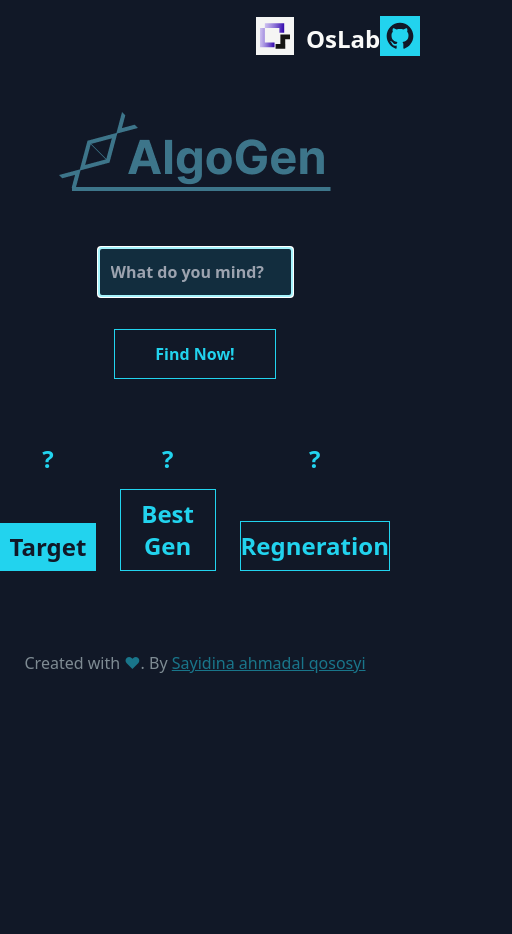
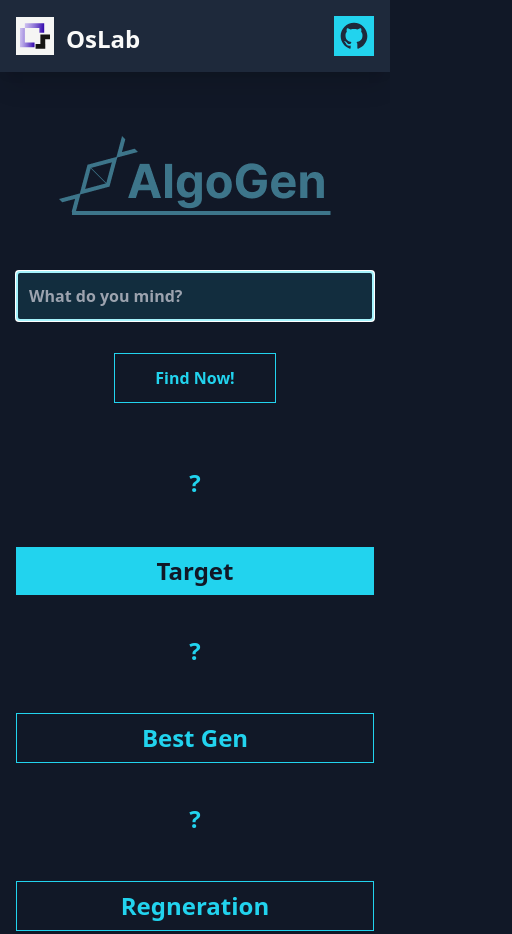
Before and after one commit to oendnsk675/algogen, a website: page index.html in a window 390 px wide. Shown: the top 934 px of the page, 512 px wide, since content can reach past the window. Before the commit the page ends 844 px from the top, so only its background shows below. Drawn offline with Linux system fonts and the light colour scheme; some packages are replaced by stand-ins of ours; a script that the page names is missing.

Commit message:
add responsive

```diff
--- a/index.html
+++ b/index.html
@@ -24,7 +24,7 @@
 </head>
 <body class="w-full h-screen bg-gray-900 text-cyan-400 relative">
 
-    <nav class="w-full flex justify-between bg-secondary2 bg-opacity-30 items-center px-64 smx:px-4 p-4">
+    <nav class="w-full flex justify-between shadow-xl smx:bg-slate-800 bg-secondary2 bg-opacity-30 items-center px-64 smx:px-4 p-4">
         <!-- logo -->
         <a href="" class="flex items-end gap-3">
             <div class="bg-stone-100 p-1">
@@ -49,18 +49,18 @@
         </a>
     </nav>
 
-    <div class="w-full flex mt-10 justify-center items-center flex-col">
+    <div class="w-full flex mt-10 smx:px-4 smx:mt-16 justify-center items-center flex-col">
 
         <img src="./dist/image/logo.png" class="mb-14 animate-pulse" alt="">
 
-        <input type="text" id="query" class="w-1/2 outline-cyan-200 transition-all duration-300 p-3 border border-cyan-400 bg-cyan-900 mb-8 bg-opacity-40 font-semibold text-cyan-100" autofocus placeholder="What do you mind?">
+        <input type="text" id="query" class="w-1/2 smx:w-full outline-cyan-200 transition-all duration-300 p-3 border border-cyan-400 bg-cyan-900 mb-8 bg-opacity-40 font-semibold text-cyan-100" autofocus placeholder="What do you mind?">
 
         <button type="button" onclick="goAnalyis()" class="px-10 py-3 border border-cyan-400  text-cyan-400 font-semibold hover:bg-cyan-400 hover:text-gray-900 transition-all duration-300">Find Now!</button>
 
-        <div class="flex gap-6 w-full justify-center mt-16">
+        <div class="flex smx:flex-col smx:items-center gap-6 smx:gap-10 w-full justify-center mt-16">
 
             <!-- target -->
-            <div class="flex w-60 items-center h-32 flex-col justify-between">
+            <div class="flex w-60 smx:w-full items-center h-32 flex-col justify-between">
 
                 <span class="text-center text-2xl font-semibold" id="target">?</span>
 
@@ -69,7 +69,7 @@
             <!-- target -->
 
             <!-- target -->
-            <div class="flex w-60 items-center h-32 flex-col justify-between">
+            <div class="flex w-60 smx:w-full items-center h-32 flex-col justify-between">
 
                 <span class="text-center text-2xl font-semibold" id="best-gen">?</span>
 
@@ -78,7 +78,7 @@
             <!-- target -->
 
             <!-- target -->
-            <div class="flex w-60 items-center h-32 flex-col justify-between">
+            <div class="flex w-60 smx:w-full items-center h-32 flex-col justify-between">
 
                 <span class="text-center text-2xl font-semibold" id="regneration">?</span>
 
--- a/tailwind.config.js
+++ b/tailwind.config.js
@@ -3,6 +3,10 @@ module.exports = {
   content: ["index.html"],
   theme: {
     extend: {},
+    screens: {
+        'xsm': {'max': '383px'},
+        'smx': {'max': '530px'}
+    }
   },
   plugins: [],
 }
```
Also changed, not shown: dist/css/style.css.
